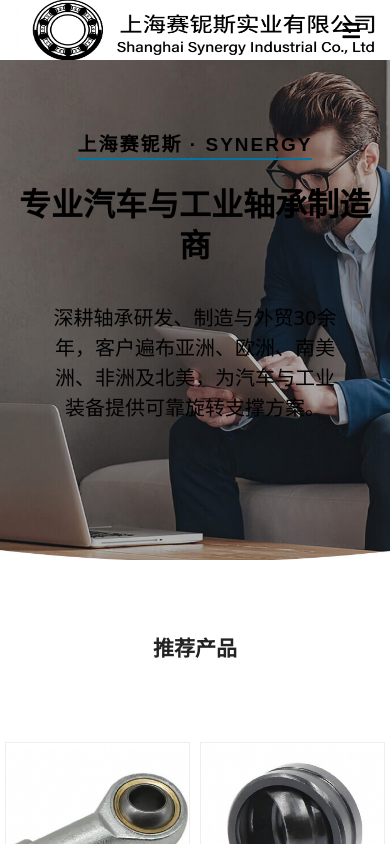
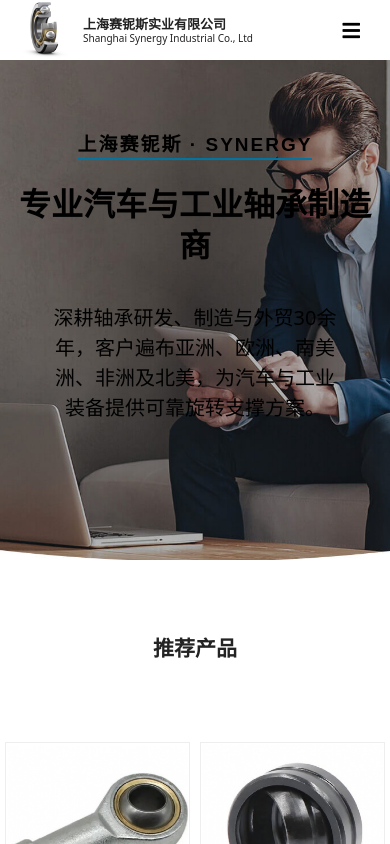
Before and after one commit to zl1437/dgt, a Vue app: page / in a window 390 px wide. Shown: the top 844 px of the page. Built offline with nearby package versions, Linux system fonts and the light colour scheme.

Commit message:
feat: 修改logo

```diff
--- a/src/components/SiteHeader.vue
+++ b/src/components/SiteHeader.vue
@@ -176,8 +176,16 @@ function onSearchSubmit() {
       <div class="container">
         <div class="menu-wrapper" :class="{ 'menu-open': mobileOpen }">
           <div class="m-logo">
-            <RouterLink :to="ROUTE_HOME">
-              <img :src="img('/images/logo.png')" width="360" alt="上海赛铌斯实业有限公司" title="上海赛铌斯实业有限公司" />
+            <RouterLink :to="ROUTE_HOME" class="logo-brand">
+              <img
+                class="logo-brand__icon"
+                :src="img('/images/logomain.png')"
+                alt=""
+              />
+              <div class="logo-brand__text">
+                <span class="logo-brand__name-cn">上海赛铌斯实业有限公司</span>
+                <span class="logo-brand__name-en">Shanghai Synergy Industrial Co., Ltd</span>
+              </div>
             </RouterLink>
           </div>
 
@@ -251,6 +259,58 @@ function onSearchSubmit() {
 </template>
 
 <style scoped>
+.logo-brand {
+  display: inline-flex;
+  align-items: center;
+  gap: 12px;
+  text-decoration: none;
+  color: #222;
+}
+.logo-brand:hover {
+  text-decoration: none;
+  color: #222;
+}
+.logo-brand__icon {
+  flex-shrink: 0;
+  width: auto;
+  height: auto;
+  height: 68px;
+}
+.logo-brand__text {
+  display: flex;
+  flex-direction: column;
+  line-height: 1.25;
+}
+.logo-brand__name-cn {
+  font-size: 20px;
+  font-weight: 700;
+  white-space: nowrap;
+}
+.logo-brand__name-en {
+  font-size: 13px;
+  font-weight: 400;
+  white-space: nowrap;
+}
+@media (max-width: 991px) {
+  .logo-brand {
+    gap: 8px;
+  }
+  .logo-brand__name-cn {
+    font-size: 15px;
+  }
+  .logo-brand__name-en {
+    font-size: 11px;
+  }
+}
+@media (max-width: 480px) {
+  .logo-brand__name-cn {
+    font-size: 13px;
+  }
+  .logo-brand__name-en {
+    font-size: 10px;
+  }
+}
+
 /* 与 nuoerbearing 原站一致：外链 + 圆形图标图（无额外色底），图标为 80×80 缩放到顶栏高度 */
 .header-social-link {
   display: inline-block;
```
Also changed, not shown: public/images/logomain.png (added).
